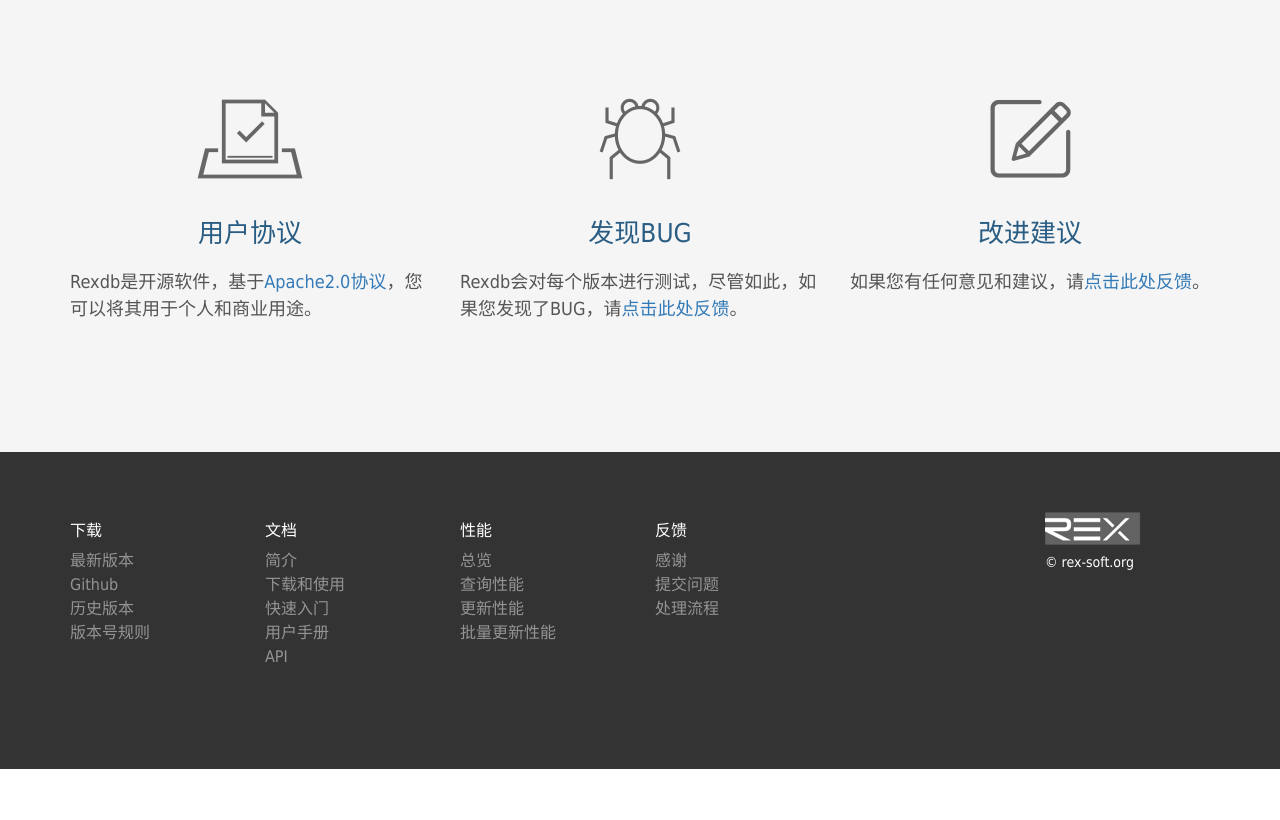
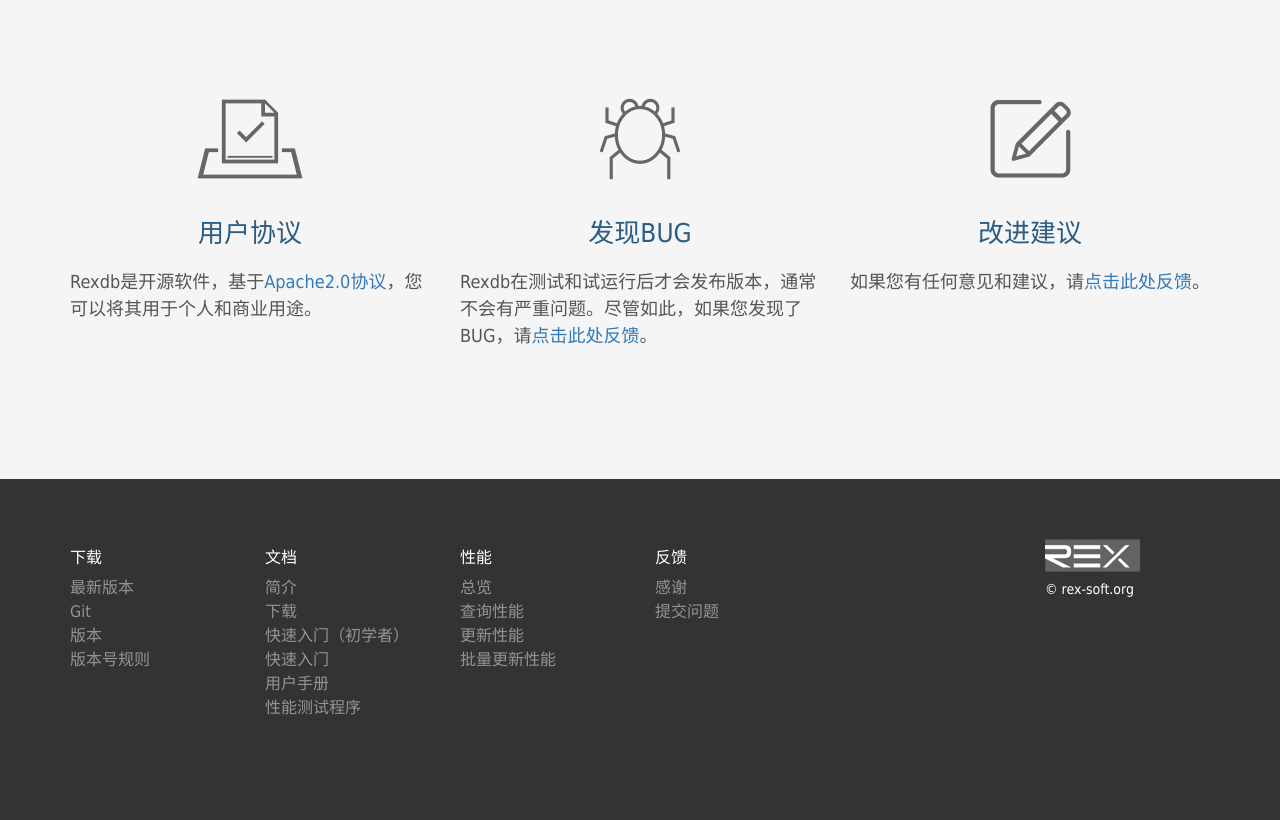
Before and after one commit to rex-soft/rexdb-website, a PHP site: page /rexdb/ in a window 1280 px wide. Shown: the part 2582-3402 px from the top of the page. Before the commit the page ends 3351 px from the top, so only its background shows below. Run offline with PHP 8.4, Linux system fonts and the light colour scheme; data that the repository does not hold is empty.

Commit message:
1.0.2-update2

```diff
--- a/document.php
+++ b/document.php
@@ -15,8 +15,8 @@ $navFile = $dirPath . '/content/' . $documentId . '.php';
 $basePath = '';
 include_once('include/import.php');
 ?>
-<link rel="stylesheet" href="<?=$basePath?>ui/css/document-1.0.0.css" type="text/css"></link>
-<script type="text/javascript" src="<?=$basePath?>ui/js/docs.min-1.0.0.js"></script>
+<link rel="stylesheet" href="<?=$basePath?>ui/css/document-1.0.2.css" type="text/css"></link>
+<script type="text/javascript" src="<?=$basePath?>ui/js/docs.min-1.0.2.js"></script>
 <script>
 var basePath = '<?=$dirPath?>';
 $(document).ready(function(){
--- a/include/footer.php
+++ b/include/footer.php
@@ -5,8 +5,8 @@
 				<h5 class="h5">下载</h5>
 				<ul class="ul">
 					<li><a href="download.php#jump_download-latest">最新版本</a></li>
-					<li><a href="download.php#jump_download-github">Github</a></li>
-					<li><a href="download.php#jump_download-history">历史版本</a></li>
+					<li><a href="download.php#jump_download-github">Git</a></li>
+					<li><a href="download.php#jump_download-history">版本</a></li>
 					<li><a href="download.php#jump_download-version">版本号规则</a></li>
 				</ul>
 			</div>
@@ -14,10 +14,11 @@
 				<h5 class="h5">文档</h5>
 				<ul class="ul">
 					<li><a href="document.php?version=1.0&doc=intro">简介</a></li>
-					<li><a href="#">下载和使用</a></li>
+					<li><a href="document.php?version=1.0&doc=download">下载</a></li>
+					<li><a href="document.php?version=1.0&doc=quick-start-beginner">快速入门（初学者）</a></li>
 					<li><a href="document.php?version=1.0&doc=quick-start">快速入门</a></li>
 					<li><a href="document.php?version=1.0&doc=user-manual">用户手册</a></li>
-					<li><a href="#">API</a></li>
+					<li><a href="document.php?version=1.0&doc=user-manual-tester">性能测试程序</a></li>
 				</ul>
 			</div>
 			<div class="col-md-2">
@@ -34,7 +35,6 @@
 				<ul class="ul">
 					<li><a href="feedback.php#jump_header">感谢</a></li>
 					<li><a href="feedback.php#jump_feedback-bug">提交问题</a></li>
-					<li><a href="feedback.php#jump_feedback-workflow">处理流程</a></li>
 				</ul>
 			</div>
 
--- a/include/import.php
+++ b/include/import.php
@@ -2,8 +2,8 @@
 <meta http-equiv="X-UA-Compatible" content="IE=edge,Chrome=1">
 <meta name="viewport" content="width=device-width, initial-scale=1.0">
 <link rel="stylesheet" href="<?=$basePath?>ui/css/bootstrap.min-3.3.5.css" type="text/css"></link>
-<link rel="stylesheet" href="<?=$basePath?>ui/css/main-1.0.0.css" type="text/css"></link>
+<link rel="stylesheet" href="<?=$basePath?>ui/css/main-1.0.2.css" type="text/css"></link>
 <script src="<?=$basePath?>ui/js/jquery.min-1.11.3.js"></script>
 <script type="text/javascript" src="<?=$basePath?>ui/js/bootstrap.min-3.3.5.js"></script>
 <script type="text/javascript" src="<?=$basePath?>ui/js/highcharts.mix-4.2.3.js"></script>
-<script type="text/javascript" src="<?=$basePath?>ui/js/main-1.0.0.js"></script>
+<script type="text/javascript" src="<?=$basePath?>ui/js/main-1.0.2.js"></script>
--- a/index.php
+++ b/index.php
@@ -45,7 +45,7 @@ include_once('include/navbar.php');
 		它可以处理查询、更新、批处理、调用、事物和JTA事物等数据库操作，支持多种类型的对象作为预编译参数，并自动完成结果集到对象的映射。
 		Rexdb具有功能全面、使用简单、性能良好等特点，适用于大多数开发场景。
 		</p>
-		<div style="margin-top: 50px; text-align:center"><a href="download/1.0/binary/rexdb-1.0.2.zip" class="btn-lg btn-primary btn-outline">下载最新版本 （rexdb-1.0.2）</a></div>
+		<div style="margin-top: 50px; text-align:center"><a href="download/1.0/binary/rexdb-1.0.2.zip" class="btn-lg btn-primary btn-outline main-btn">下载最新版本 （rexdb-1.0.2）</a></div>
 	</div>
 </div>
 </section>
@@ -177,12 +177,12 @@ include_once('include/navbar.php');
 			<div class="col-md-4">
 				<span alt="bug" class="media-object iconfont icon-5ca6292aappcrash iconmain"></span>
 				<h3>发现BUG</h3>
-				<p>Rexdb会对每个版本进行测试，尽管如此，如果您发现了BUG，请<a href="#">点击此处反馈</a>。</p>
+				<p>Rexdb在测试和试运行后才会发布版本，通常不会有严重问题。尽管如此，如果您发现了BUG，请<a href="feedback.php">点击此处反馈</a>。</p>
 			</div>
 			<div class="col-md-4">
 				<span alt="bug" class="media-object iconfont icon-yijianfankui iconmain"></span>
 				<h3>改进建议</h3>
-				<p>如果您有任何意见和建议，请<a href="#">点击此处反馈</a>。</p>
+				<p>如果您有任何意见和建议，请<a href="feedback.php">点击此处反馈</a>。</p>
 			</div>
 		</div>
 	</div>
--- a/performance.php
+++ b/performance.php
@@ -71,7 +71,7 @@ include_once('include/navbar.php');
 				测试程序中的第三方框架和相关数据库均未进行优化，各项数值并不代表其真实能力。
 				</p>
 				<p>
-				若无特殊说明，以下测试均运行于<a href="#" data-toggle="popover" data-placement="auto bottom" data-trigger="hover" title="台式机电脑系统" ref="#env-pc">台式机电脑系统</a>，您可以<a href="#">下载测试程序</a>并在您的环境中运行，以获得相对准确的结果。
+				若无特殊说明，以下测试均运行于<a href="javascript:void(0)" data-toggle="popover" data-placement="auto bottom" data-trigger="hover" title="台式机电脑系统" ref="#env-pc">台式机电脑系统</a>，您可以下载Rexdb性能测试程序并在您的环境中运行，以获得相对准确的结果。
 				</p>
 				<div id="env-pc" style="display: none">
 					<ul style="margin-left: -30px; width: 350px">
--- a/ui/css/main-1.0.0.css
+++ b/ui/css/main-1.0.2.css
@@ -492,6 +492,11 @@ body>footer #copyright {
 #bug-label, #suggest-label{
 	color: #a94442;
 	display: none;
+}
+
+.main-btn,
+.main-btn:focus {
+	text-decoration: none;
 }
 
 /*--------------------------------typed*/
```
Also changed, not shown: ui/css/document-1.0.2.css (renamed from ui/css/document-1.0.0.css), ui/js/docs.min-1.0.2.js (renamed from ui/js/docs.min-1.0.0.js), ui/js/main-1.0.2.js (renamed from ui/js/main-1.0.0.js).
